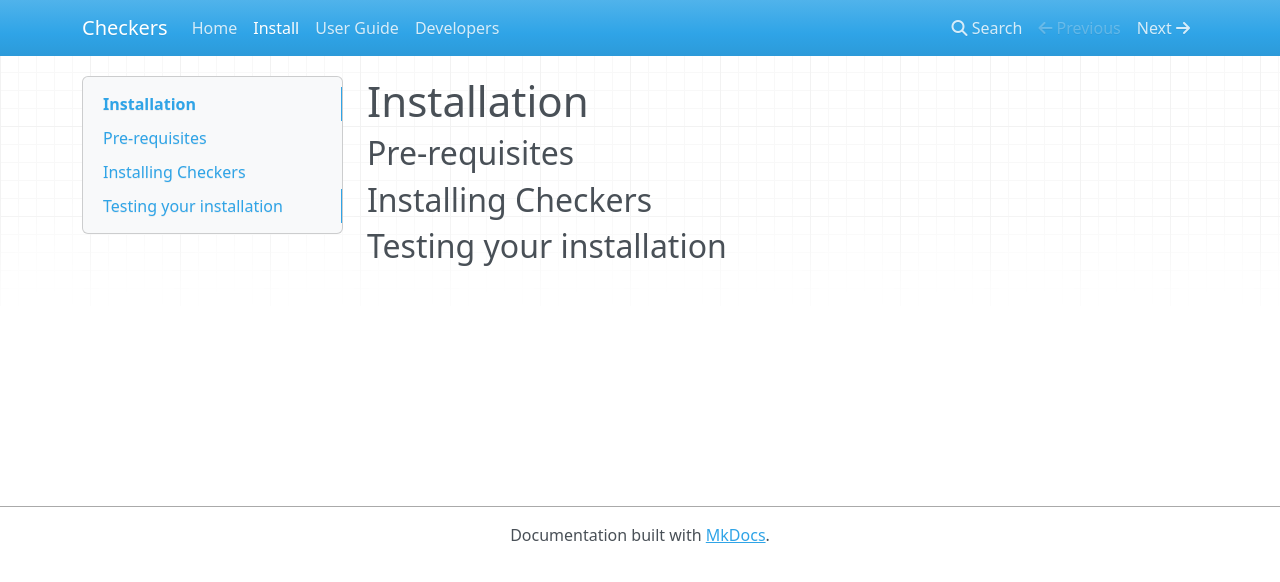
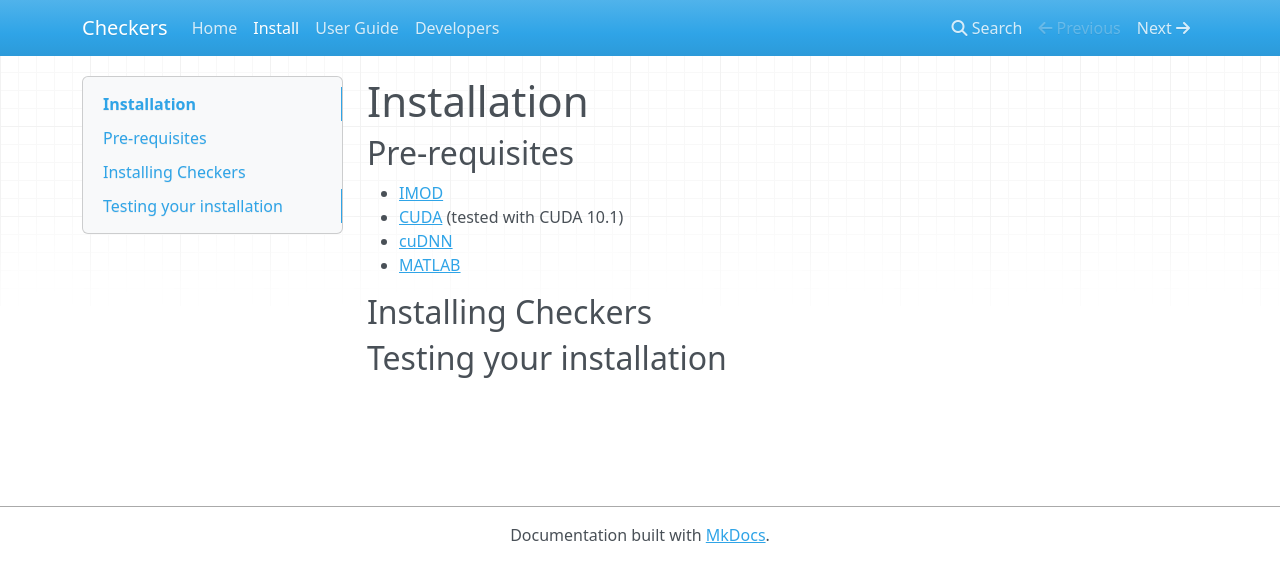
Before and after one commit to trepout/Checkers, an MkDocs documentation site: the page built from docs/install.md, in a window 1280 px wide. Shown: the top 582 px of the page. Built offline with MkDocs 1.6.1, drawn with Linux system fonts in a browser that asks for light colours; nearby versions of some CDN libraries.

Commit message:
Add list of pre-requisite software

```diff
--- a/docs/install.md
+++ b/docs/install.md
@@ -2,6 +2,11 @@
 
 ## Pre-requisites
 
+- [IMOD](https://bio3d.colorado.edu/imod/)
+- [CUDA](https://developer.nvidia.com/cuda-toolkit) (tested with CUDA 10.1)
+- [cuDNN](https://developer.nvidia.com/cudnn)
+- [MATLAB](https://www.mathworks.com/help/install/install-products.html)
+
 ## Installing Checkers
 
 ## Testing your installation
```
